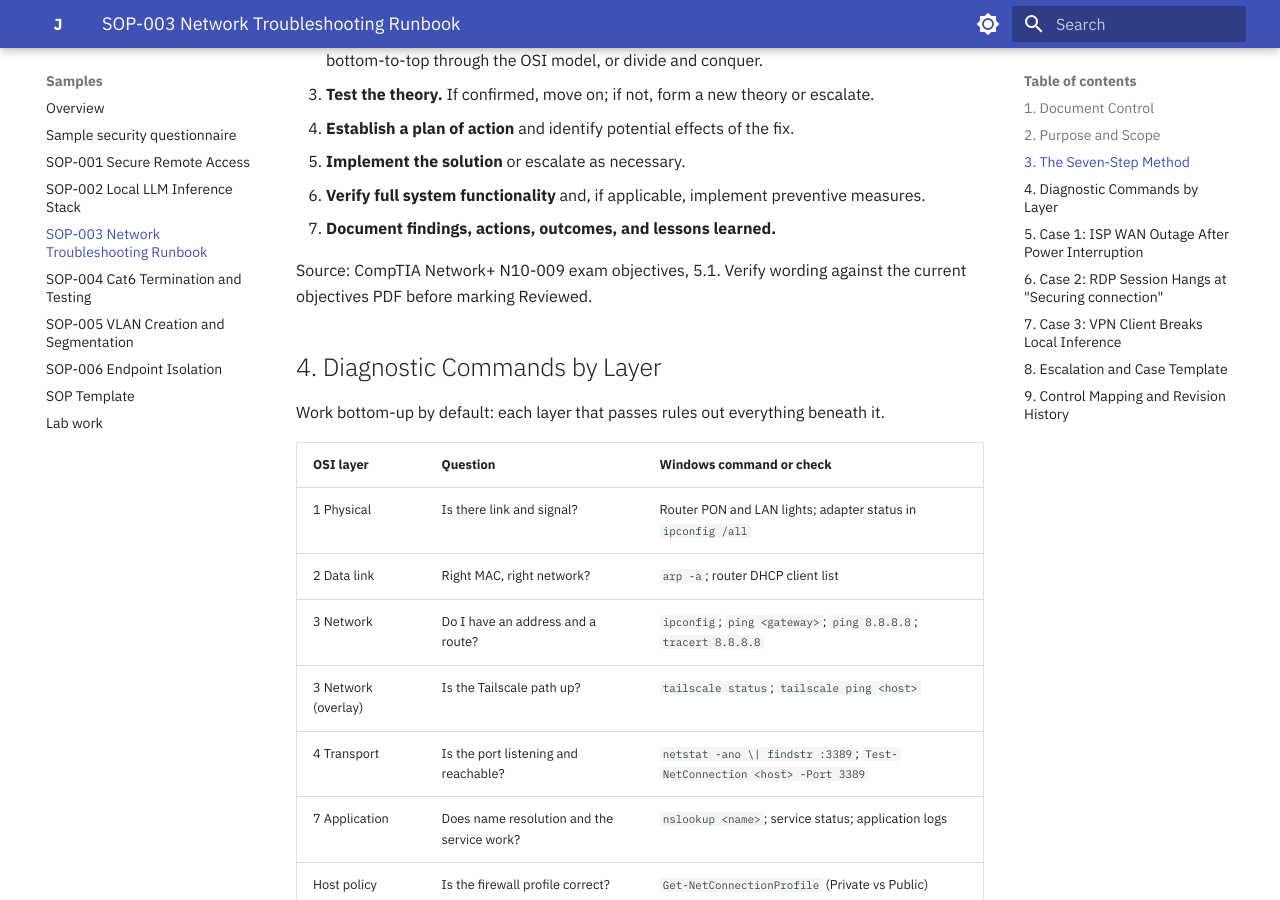
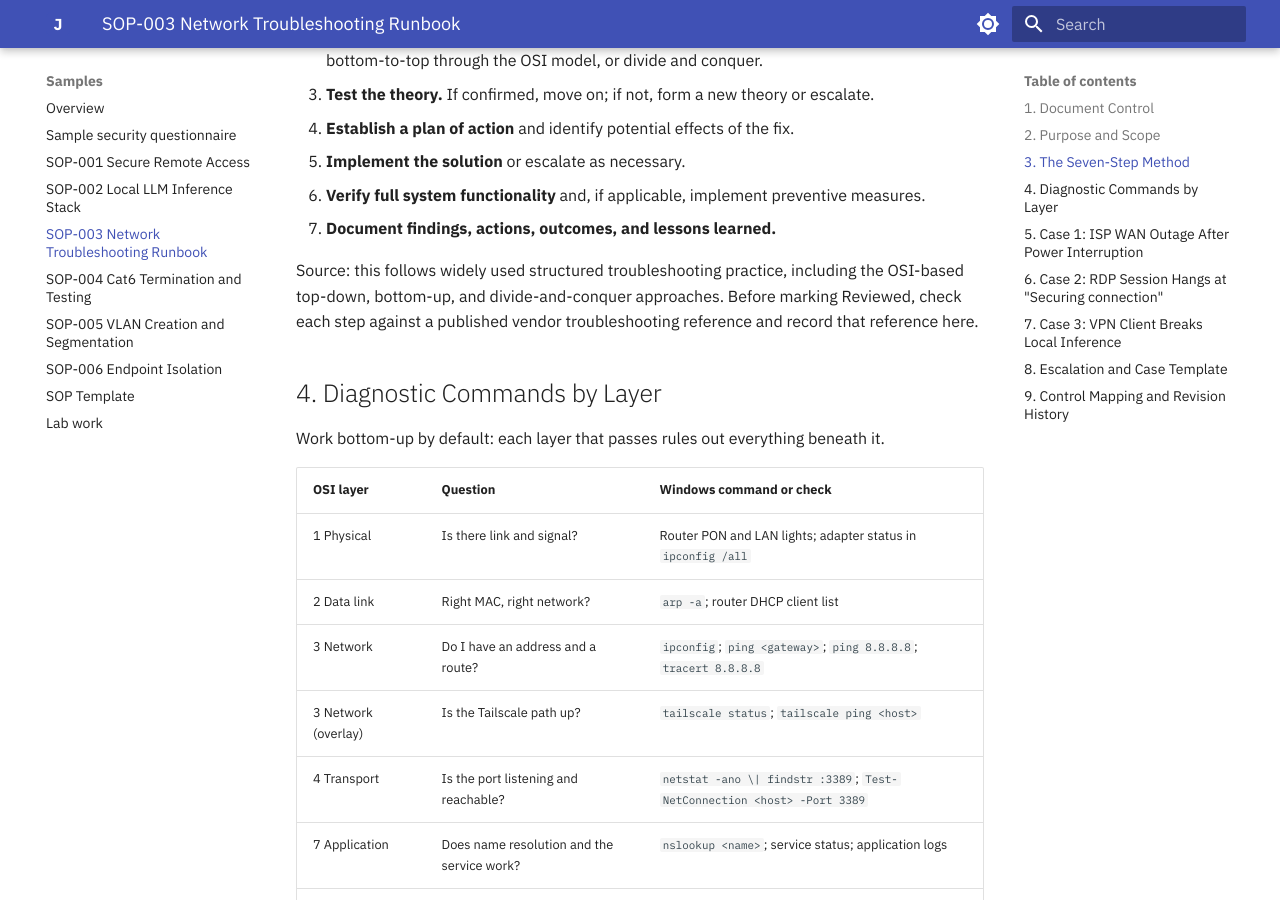
Before and after one commit to JohnsonTechnicalSystems/johnsotechnicalsystems-portfolio, an MkDocs documentation site: the page built from docs/sops/sop-003-network-troubleshooting-runbook.md, in a window 1280 px wide and 900 px high, scrolled down 1083 px. Built offline with MkDocs 1.6.1 and Material for MkDocs 9.7.7, drawn with Linux system fonts in a browser that asks for light colours.

Commit message:
Replace SOP-003's CompTIA source with a neutral one
Lloyd wants no study references on the portfolio site; the method's source is to be confirmed against a vendor reference at review.

Co-Authored-By: Claude <noreply@anthropic.com>

```diff
--- a/docs/sops/sop-003-network-troubleshooting-runbook.md
+++ b/docs/sops/sop-003-network-troubleshooting-runbook.md
@@ -31,7 +31,7 @@ Follow the steps in order. If a theory fails at step 3, return to step 2; if no
 6. **Verify full system functionality** and, if applicable, implement preventive measures.
 7. **Document findings, actions, outcomes, and lessons learned.**
 
-Source: CompTIA Network+ N10-009 exam objectives, 5.1. Verify wording against the current objectives PDF before marking Reviewed.
+Source: this follows widely used structured troubleshooting practice, including the OSI-based top-down, bottom-up, and divide-and-conquer approaches. Before marking Reviewed, check each step against a published vendor troubleshooting reference and record that reference here.
 
 ## 4. Diagnostic Commands by Layer
 
```
Also changed, not shown: README.md (+1 -1 lines).
